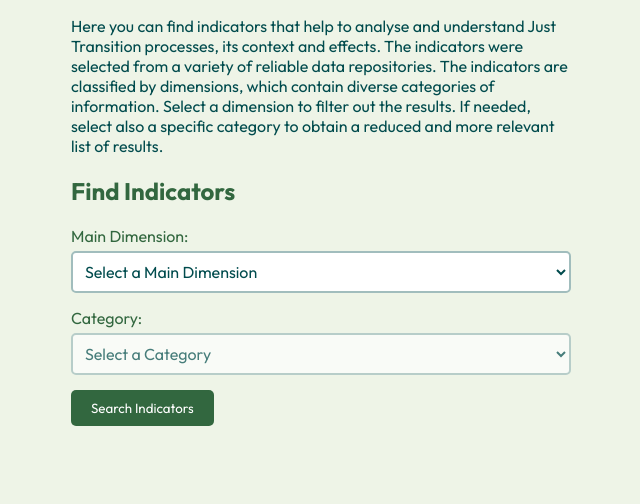
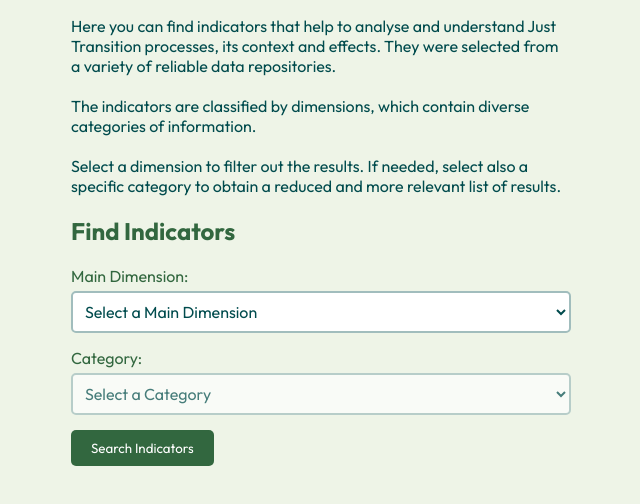
Before and after one commit to donjosemaria/Myrepo, a plain HTML site: page index.html in a window 1280 px wide. Shown: the part 536-1040 px from the top of the page, without its empty margins (319-959 px from the left). Before the commit the page ends 1010 px from the top, so only its background shows below. Drawn offline with Linux system fonts and the light colour scheme.

Commit message:
Update index.html

```diff
--- a/index.html
+++ b/index.html
@@ -128,11 +128,7 @@ option {
 
  <h2 style="color: #32673f;">Just Transition Indicators Database</h2>
 
-Here you can find indicators that help to analyse and understand Just Transition processes, its context and effects. The indicators were selected from a variety of reliable data repositories.
-
-The indicators are classified by dimensions, which contain diverse categories of information.
-
-Select a  dimension to filter out the results. If needed, select also a specific category to obtain a reduced and more relevant list of results.
+Here you can find indicators that help to analyse and understand Just Transition processes, its context and effects. They were selected from a variety of reliable data repositories.<br><br>The indicators are classified by dimensions, which contain diverse categories of information.<br><br>Select a  dimension to filter out the results. If needed, select also a specific category to obtain a reduced and more relevant list of results.
 
   <h2 style="color: #32673f;">Find Indicators</h2>
   <div style="margin-bottom: 15px;">
@@ -3265,6 +3261,7 @@ document.addEventListener('DOMContentLoaded', () => {
     if (filteredData.length > 0) {
       filteredData.forEach(item => {
         const resultItem = document.createElement('div');
+        resultItem.style.background = '#FFFFFF';
         resultItem.style.border = '1px solid #ccc';
         resultItem.style.padding = '10px';
         resultItem.style.marginBottom = '10px';
```
